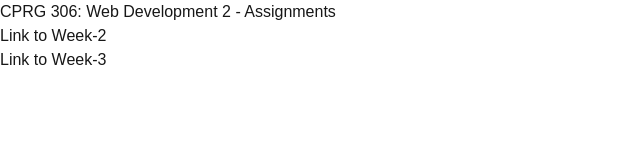
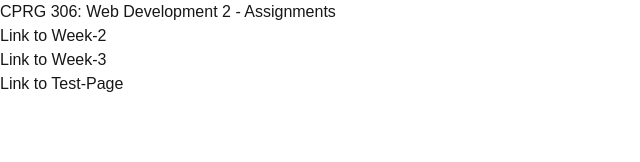
Before and after one commit to Aiden-Larsen/cprg306-assignments, a Next.js app: page / in a window 1280 px wide. Shown: the top 162 px of the page, without its empty margins (0-640 px from the left). Built offline with nearby package versions, Linux system fonts and the light colour scheme.

Commit message:
week-4 folder added

```diff
--- a/app/page.js
+++ b/app/page.js
@@ -6,6 +6,7 @@ export default function Home() {
         <h1>CPRG 306: Web Development 2 - Assignments</h1>
         <p>Link to <Link href="./week-2">Week-2</Link></p>
         <p>Link to <Link href="./week-3">Week-3</Link></p>
+        <p>Link to <Link href="./test">Test-Page</Link></p>
       </main>
     );
 }
```
Also changed, not shown: app/test/page.js (added), app/week-4/new-item.js (added), app/week-4/page.js (added).
